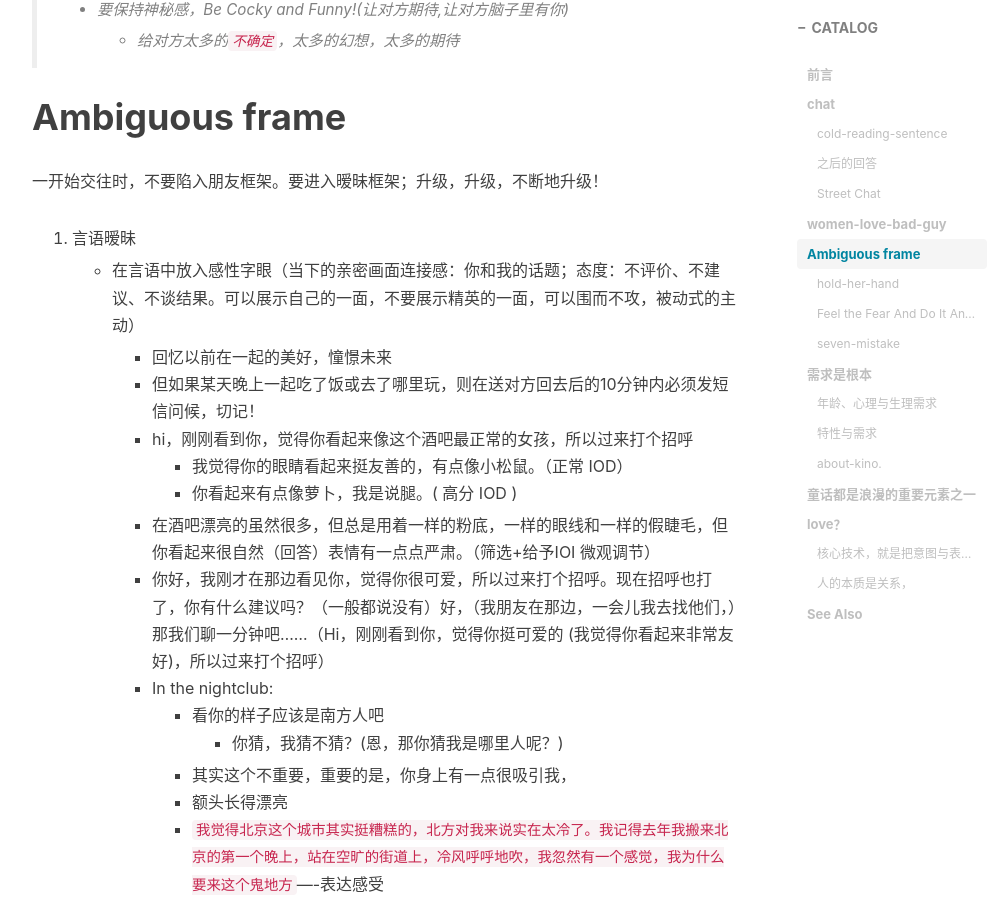
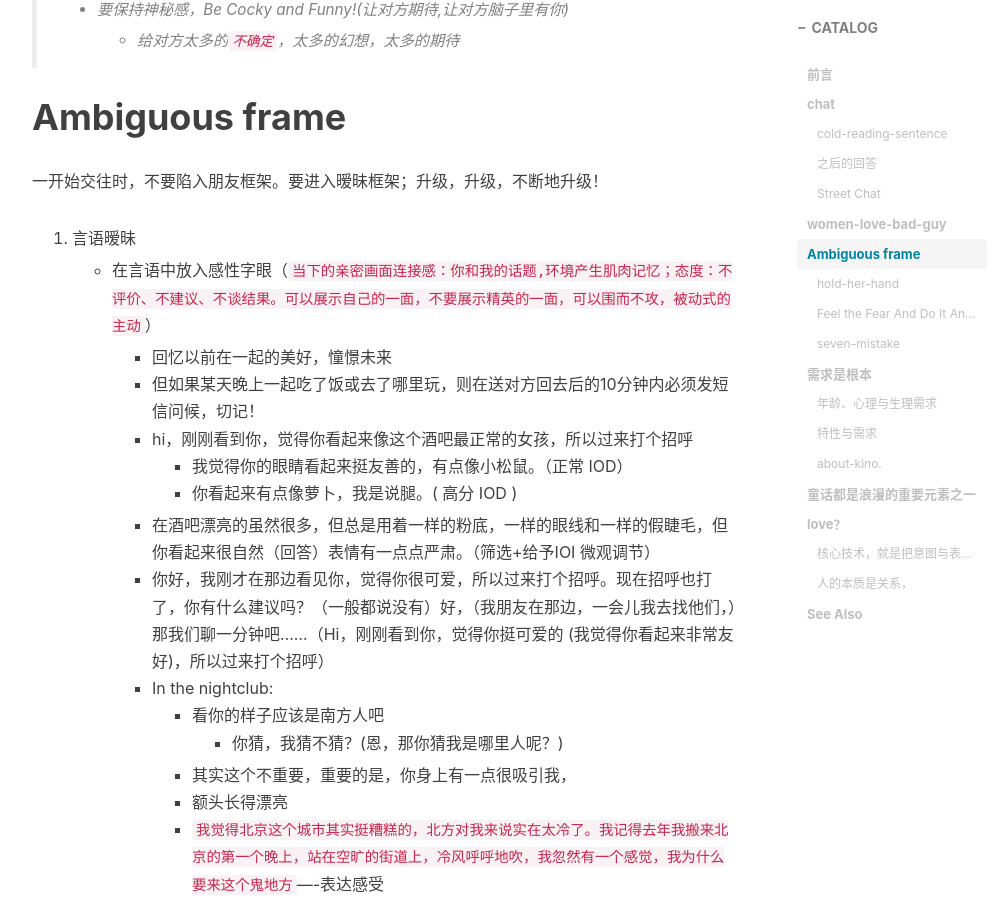
Before and after one commit to pua1203/pua1203.github.io, a Jekyll site: the page built from _posts/pua/2018-09-16-sendMsg.md, in a window 1280 px wide and 900 px high, scrolled down 3645 px. Shown: the whole window, without its empty margins (233-1228 px from the left). Built offline with Jekyll 4.4.1, drawn with Linux system fonts in a browser that asks for light colours; nearby versions of some CDN libraries; comment, search, counter and statistics services are not loaded.

Commit message:
当下的亲密画面连接感：你和我的话题；态度：不评价、不建议、不谈结果。可以展示自己的一面，不要展示精英的一面，可以围而不攻，被动式的主动

```diff
--- a/_posts/pua/2018-09-16-sendMsg.md
+++ b/_posts/pua/2018-09-16-sendMsg.md
@@ -148,7 +148,6 @@ subtitle: women-love-bad-guy
 >
 >   * 给对方太多的`不确定`，太多的幻想，太多的期待
 >
->
 
 # Ambiguous frame
 
@@ -156,7 +155,7 @@ subtitle: women-love-bad-guy
 
 1. 言语暧昧
 
-   - 在言语中放入感性字眼（当下的亲密画面连接感：你和我的话题；态度：不评价、不建议、不谈结果。可以展示自己的一面，不要展示精英的一面，可以围而不攻，被动式的主动）
+   - 在言语中放入感性字眼（`当下的亲密画面连接感：你和我的话题,环境产生肌肉记忆；态度：不评价、不建议、不谈结果。可以展示自己的一面，不要展示精英的一面，可以围而不攻，被动式的主动`）
 
      * 回忆以前在一起的美好，憧憬未来
      * 但如果某天晚上一起吃了饭或去了哪里玩，则在送对方回去后的10分钟内必须发短信问候，切记！
```
